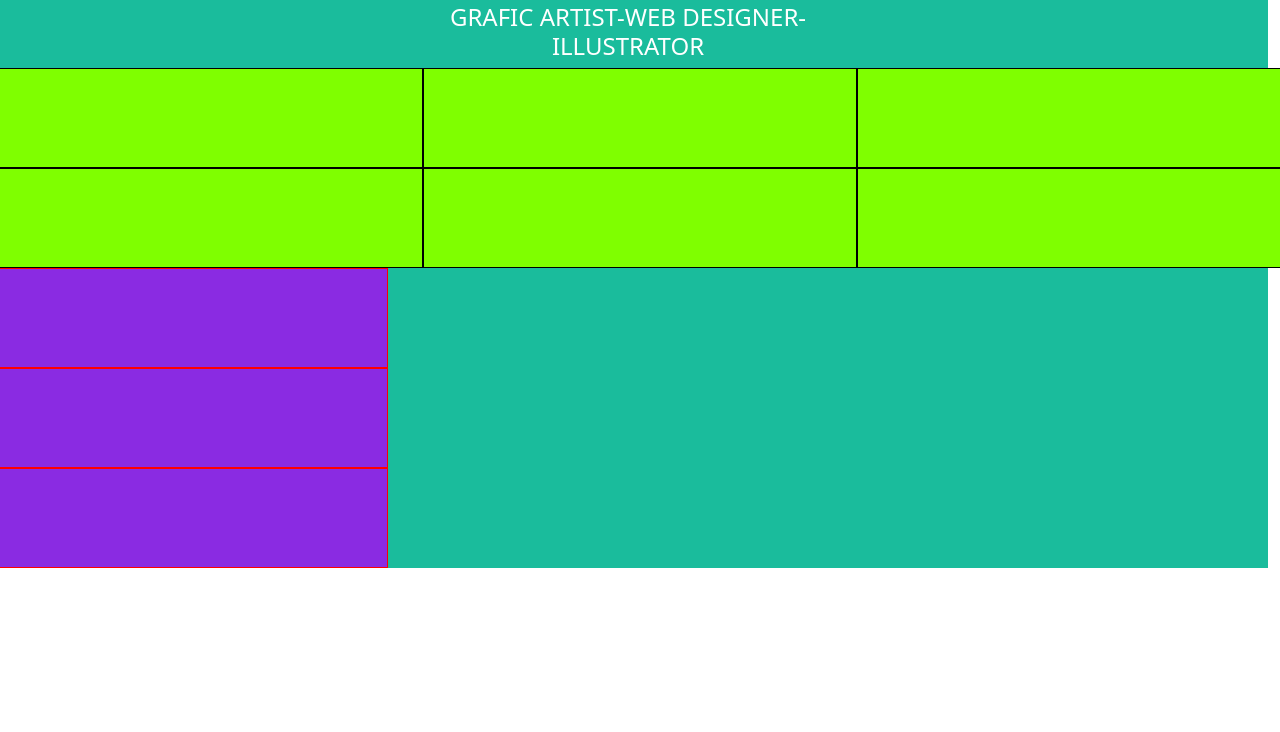
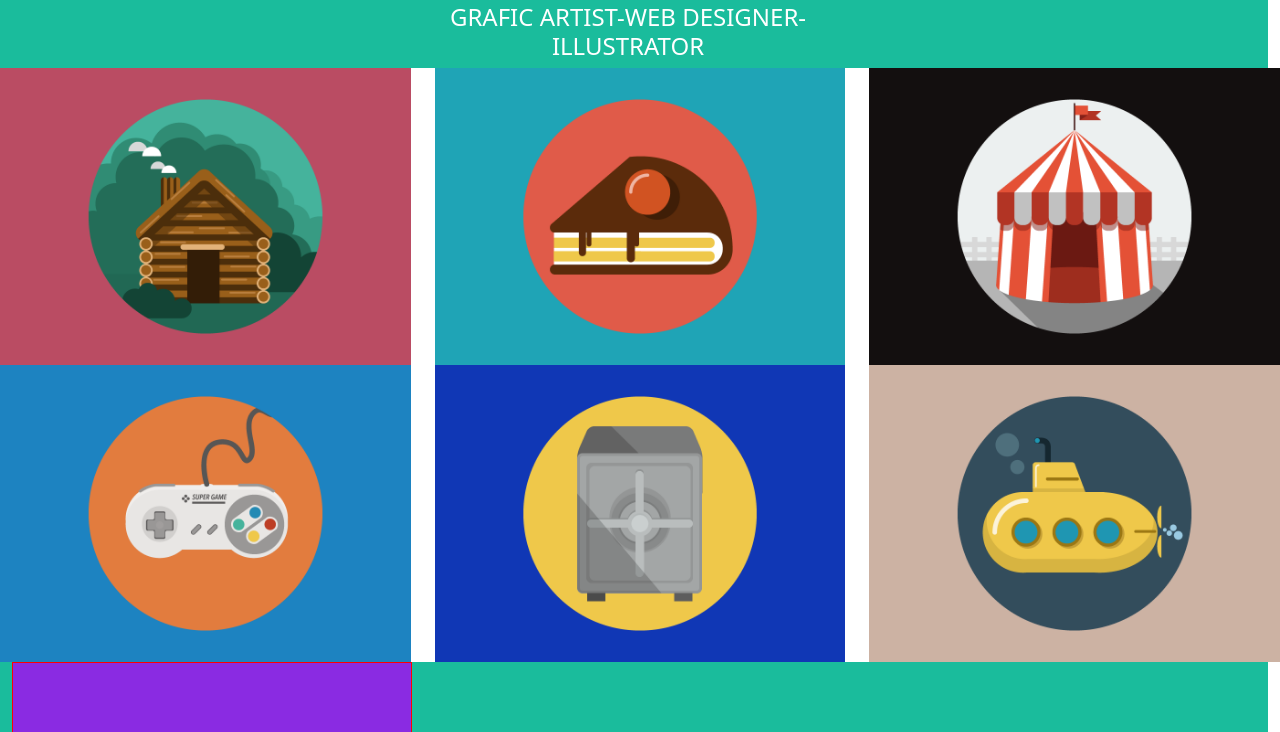
Before and after one commit to Salvatore949/html-css-bootstrap-freelancer, a plain HTML site: page index.html in a window 1280 px wide. Shown: the part 508-1240 px from the top of the page. Before the commit the page ends 1076 px from the top, so only its background shows below. Drawn offline with nearby package versions, Linux system fonts and the light colour scheme.

Commit message:
boostrap

```diff
--- a/css/style.css
+++ b/css/style.css
@@ -6,8 +6,6 @@
 
 [class="col"]{
     min-height: 100px;
-    background-color: chartreuse;
-    border: 1px solid black;
 }
 
 header .nav{
--- a/index.html
+++ b/index.html
@@ -42,18 +42,30 @@
 
         <main>
 
-            <div id="container">
+            <div id="container ">
                 <div class="row row-cols-1 row-cols-sm-2 row-cols-lg-3 ">
-                    <div class="col"></div>
-                    <div class="col"></div>
-                    <div class="col"></div>
-                    <div class="col"></div>
-                    <div class="col"></div>
-                    <div class="col"></div>
+                    <div class="col">
+                        <img src="img\cabin.png" class="img-fluid" alt="...">
+                    </div>
+                    <div class="col">
+                        <img src="img\cake.png" class="img-fluid" alt="avatar">
+                    </div>
+                    <div class="col">
+                        <img src="img\circus.png" class="img-fluid" alt="avatar">
+                    </div>
+                    <div class="col">
+                        <img src="img\game.png" class="img-fluid" alt="avatar">
+                    </div>
+                    <div class="col">
+                        <img src="img\safe.png" class="img-fluid" alt="avatar">
+                    </div>
+                    <div class="col">
+                        <img src="img\submarine.png" class="img-fluid" alt="avatar">
+                    </div>
                 </div>
             </div>
 
-            <div class="row jumbo">
+            <div class="row jumbo px-4">
                 <div class="col-12"></div>
             </div>
 
```
